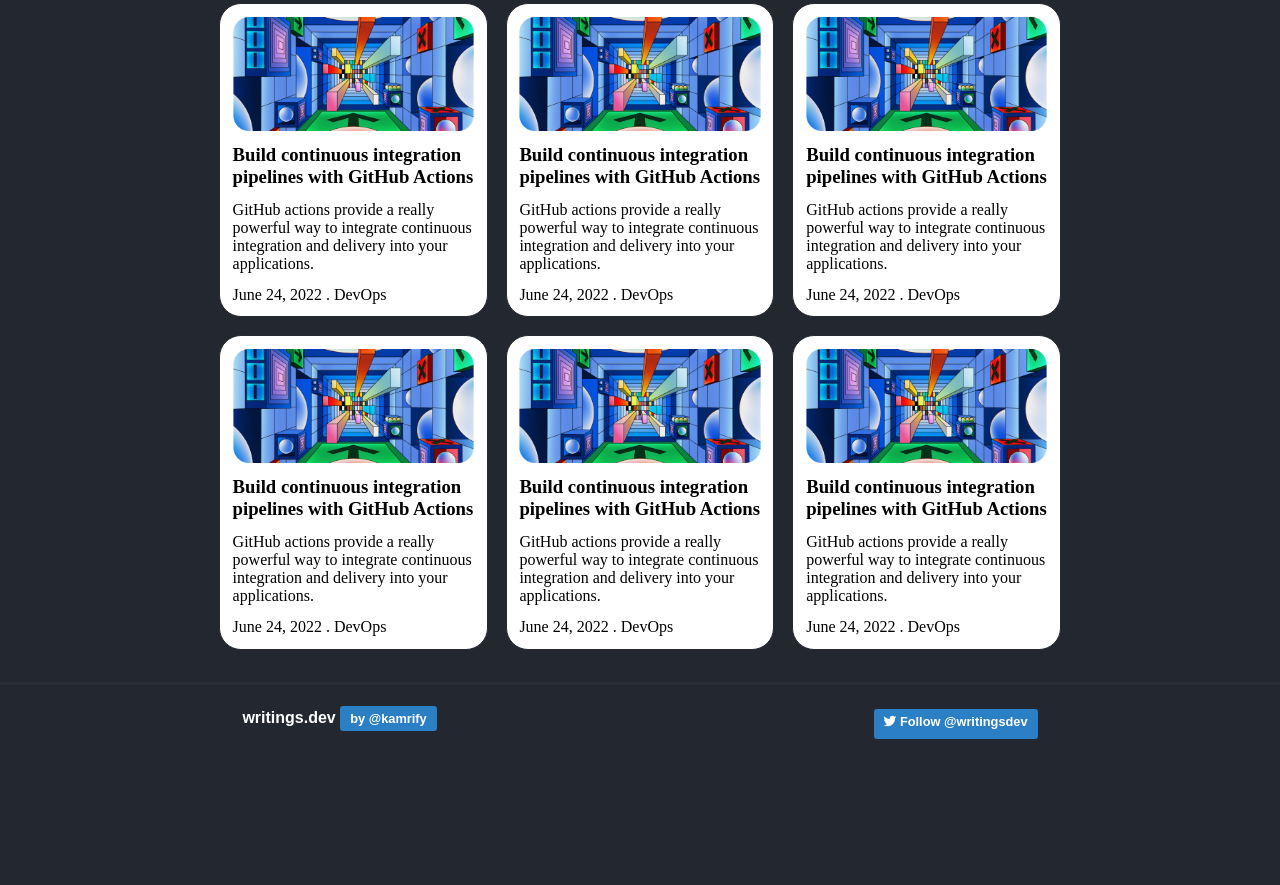
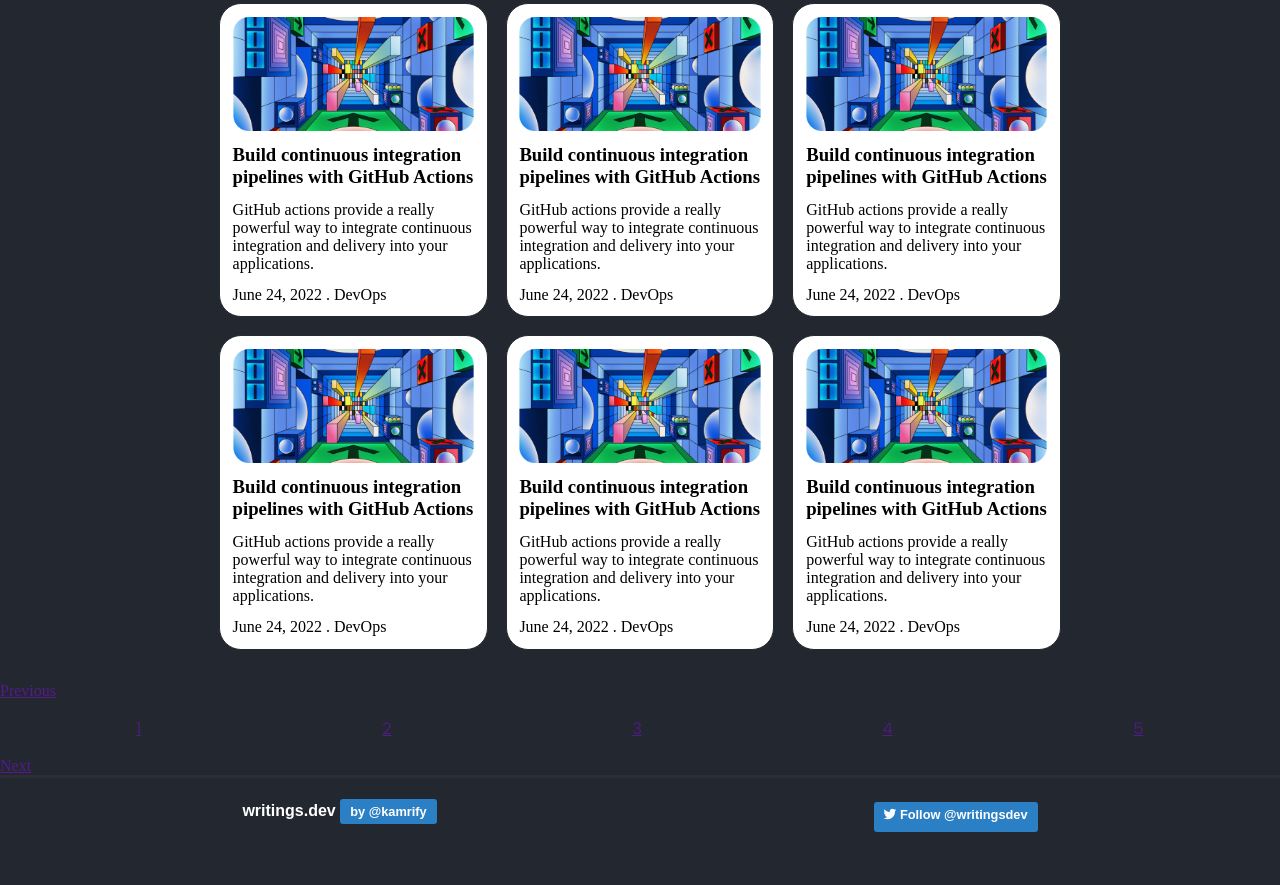
Before and after one commit to Frogerall/figma-to-code, a plain HTML site: page index.html in a window 1280 px wide. Shown: the part 862-1747 px from the top of the page. Before the commit the page ends 1675 px from the top, so only its background shows below. Drawn offline with nearby package versions, Linux system fonts and the light colour scheme; a web font is replaced by a local one.

Commit message:
added the html for Pagination

```diff
--- a/index.html
+++ b/index.html
@@ -137,6 +137,17 @@
           <p>June 24, 2022 . DevOps</p>
         </div>
       </section>
+      <section class="pagination">
+        <a href="">Previous</a>
+        <ul>
+          <li><a href="">1</a></li>
+          <li><a href="">2</a></li>
+          <li><a href="">3</a></li>
+          <li><a href="">4</a></li>
+          <li><a href="">5</a></li>
+        </ul>
+        <a href="">Next</a>
+      </section>
     </main>
     <div class="divider"></div>
     <footer>
```
